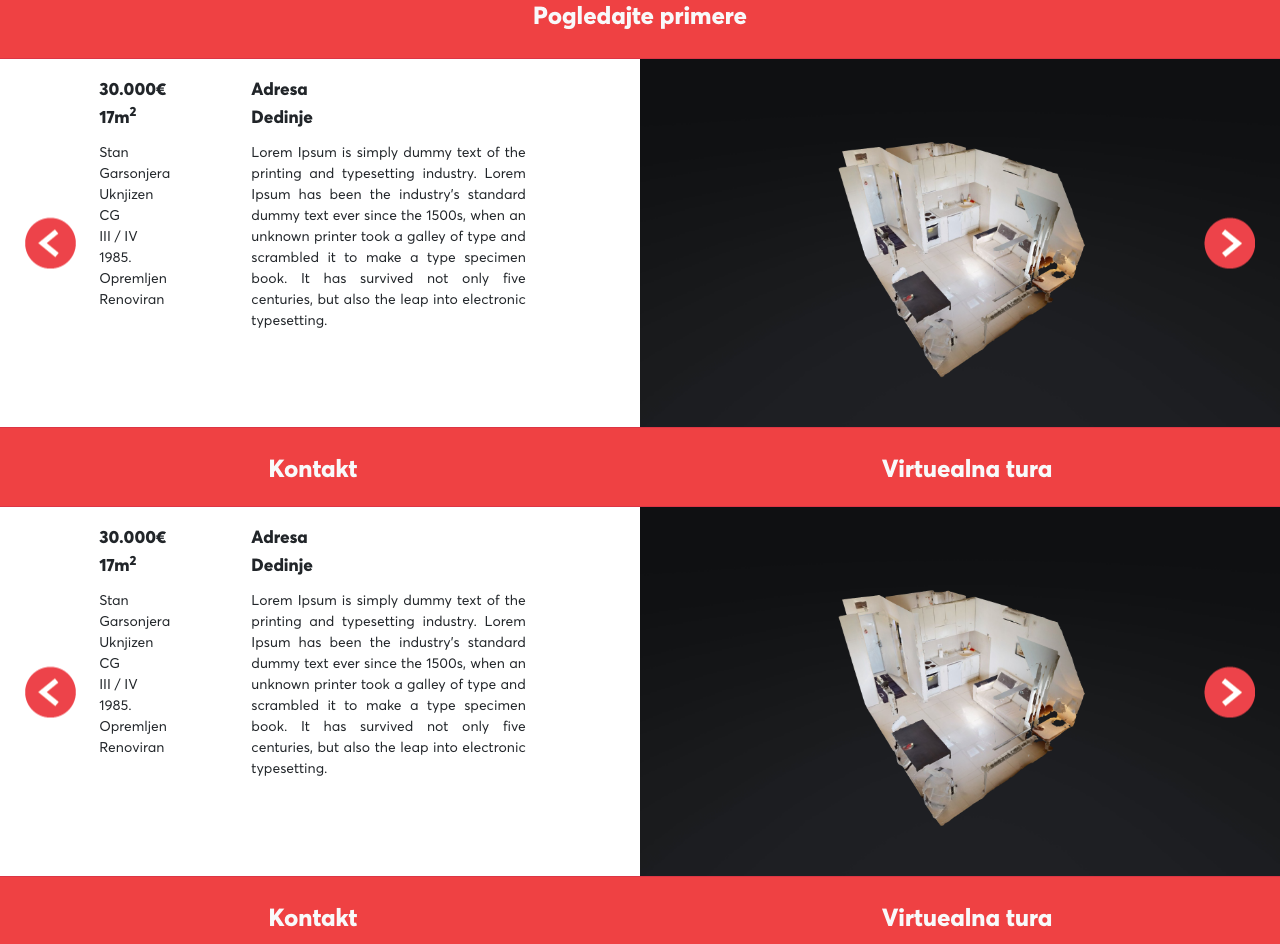
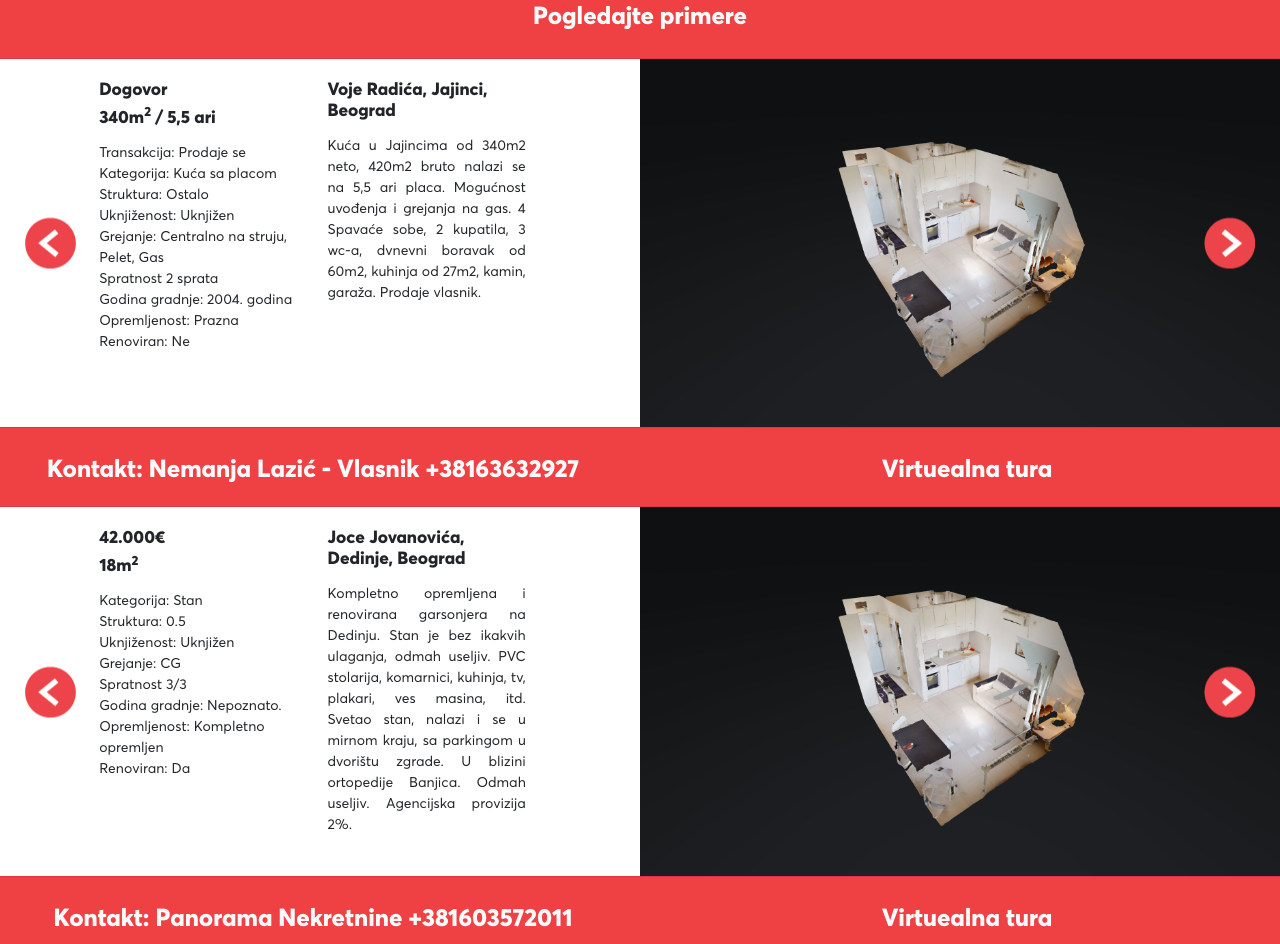
Before and after one commit to ediss/3DKvadrat, a plain HTML site: page test2.html in a window 1280 px wide. Shown: the part 2686-3630 px from the top of the page. Drawn offline with nearby package versions, Linux system fonts and the light colour scheme.

Commit message:
preparing for live

```diff
--- a/test2.html
+++ b/test2.html
@@ -116,8 +116,8 @@
 
     <!--numbers-->
     <div class="row" id="numbers">
-            <div class="col-12 col-md-4 text-center bg-grey" data-aos="fade-right"
-            data-aos-offset="200" data-aos-delay="150" data-aos-duration="400">
+        <div class="col-12 col-md-4 text-center bg-grey" data-aos="fade-right" data-aos-offset="200"
+            data-aos-delay="150" data-aos-duration="400">
             <div class="mt-5">
                 <h1 class="averta-bold display-3">89%</h1>
                 <div class="row">
@@ -131,8 +131,8 @@
 
         </div>
 
-            <div class="col-12 col-md-4 text-center" data-aos="zoom-in"
-                data-aos-offset="200" data-aos-delay="150" data-aos-duration="400">
+        <div class="col-12 col-md-4 text-center" data-aos="zoom-in" data-aos-offset="200" data-aos-delay="150"
+            data-aos-duration="400">
             <div class="mt-5">
                 <h1 class="averta-bold display-3">404%</h1>
                 <div class="row">
@@ -146,8 +146,8 @@
             </div>
 
         </div>
-            <div class="col-12 col-md-4 text-center" data-aos="fade-left"
-                data-aos-offset="200" data-aos-delay="150" data-aos-duration="400">
+        <div class="col-12 col-md-4 text-center" data-aos="fade-left" data-aos-offset="200" data-aos-delay="150"
+            data-aos-duration="400">
             <div class="mt-5">
                 <h1 class="averta-bold display-3">92%</h1>
                 <div class="row">
@@ -168,7 +168,7 @@
     <div class="row">
         <div class="col-12 col-lg-6 position-relative">
             <div class="row ">
-                    <div class="col-10 offset-1 about-us vertical-center d-none d-md-block" >
+                <div class="col-10 offset-1 about-us vertical-center d-none d-md-block">
 
 
                     <div class="mt-5">
@@ -190,7 +190,7 @@
                 </div>
 
                 <!--mobile-->
-                    <div class="col-10 offset-1 about-us  d-md-none" >
+                <div class="col-10 offset-1 about-us  d-md-none">
 
 
                     <div class="mt-5">
@@ -269,7 +269,8 @@
                         <img src="images/services/01.png" class="img-fluid" alt="">
                     </div>
 
-                        <p class="averta-bold text-wrap mt-5 text-red" data-aos="fade-up" data-aos-offset="100" data-aos-delay="150" data-aos-duration="400">
+                    <p class="averta-bold text-wrap mt-5 text-red" data-aos="fade-up" data-aos-offset="100"
+                        data-aos-delay="150" data-aos-duration="400">
                         Zakažite snimanje vaše nekretnine
                         putem formulara, e mail-a
                         ili telefona.</p>
@@ -279,7 +280,8 @@
                         <img src="images/services/02.png" class="img-fluid" alt="">
                     </div>
 
-                        <p class="averta-bold text-wrap mt-5 text-red" data-aos="fade-up" data-aos-offset="100" data-aos-delay="150" data-aos-duration="400">
+                    <p class="averta-bold text-wrap mt-5 text-red" data-aos="fade-up" data-aos-offset="100"
+                        data-aos-delay="150" data-aos-duration="400">
                         Naš stručni tim će vas posetiti
                         kako bi snimili prostor
                         uz minimalno zadržavanje</p>
@@ -289,7 +291,8 @@
                         <img src="images/services/03.png" class="img-fluid" alt="">
                     </div>
 
-                        <p class="averta-bold text-wrap mt-5 text-red" data-aos="fade-up" data-aos-offset="100" data-aos-delay="150" data-aos-duration="400">
+                    <p class="averta-bold text-wrap mt-5 text-red" data-aos="fade-up" data-aos-offset="100"
+                        data-aos-delay="150" data-aos-duration="400">
                         Kroz nekoliko sati ćemo vam
                         dostaviti sav materijal uključujući
                         fotografije, virtuelnu turu i video.</p>
@@ -309,9 +312,8 @@
         <div class="col-12">
             <div class="row text-center">
                 <div class="col-12 col-md-4 p-0  mt-2">
-                        <img src="images/services/Voje-Radica-1.jpg" class="img-fluid" alt="" data-aos="fade-right" data-aos-offset="200"
-                        data-aos-delay="150"
-                        data-aos-duration="400">
+                    <img src="images/services/Voje-Radica-1.jpg" class="img-fluid" alt="" data-aos="fade-right"
+                        data-aos-offset="200" data-aos-delay="150" data-aos-duration="400">
 
                     <div data-aos="zoom-in-right" data-aos-offset="200" data-aos-delay="350" data-aos-duration="400">
                         <h5 class="averta-bold mt-3 mb-0">Iz svog ugla</h5>
@@ -334,8 +336,8 @@
 
                 </div>
                 <div class="col-12 col-md-4 mt-2 p-0">
-                        <img src="images/services/Voje-Radica-3.jpg" class="img-fluid" alt=""
-                        data-aos="fade-right" data-aos-offset="200" data-aos-delay="350" data-aos-duration="400">
+                    <img src="images/services/Voje-Radica-3.jpg" class="img-fluid" alt="" data-aos="fade-right"
+                        data-aos-offset="200" data-aos-delay="350" data-aos-duration="400">
 
                     <div data-aos="zoom-in-left" data-aos-offset="200" data-aos-delay="550" data-aos-duration="400">
                         <h5 class="averta-bold mt-3 mb-0">Nacrt nekretnine</h5>
@@ -372,52 +374,50 @@
                     <div class="row">
                         <div class="col-10 offset-1 col-md-8 offset-md-2">
                             <div class="row">
-                                    <div class="col-4">
+                                <div class="col-6">
                                     <div class="price mt-4">
-                                            <h5 class="averta-bold">30.000&euro;</h5>
+                                        <h5 class="averta-bold">Dogovor</h5>
                                     </div>
                                     <div class="m2 mb-3">
                                         <h5 class="averta-bold">
-                                                17m<sup>2</sup>
+                                            340m<sup>2</sup> / 5,5 ari
                                         </h5>
                                     </div>
 
                                     <div class="row mt-3">
                                         <div class="col-12 averta-regular">
                                             <ul class="p-0">
-                                                    <li>Stan</li>
-                                                    <li>Garsonjera</li>
-                                                    <li>Uknjizen</li>
-                                                    <li>CG</li>
-                                                    <li>III / IV</li>
-                                                    <li>1985.</li>
-                                                    <li>Opremljen</li>
-                                                    <li>Renoviran</li>
+                                                <li>Transakcija: Prodaje se</li>
+                                                <li>Kategorija: Kuća sa placom</li>
+                                                <li>Struktura: Ostalo</li>
+                                                <li>Uknjiženost: Uknjižen</li>
+                                                <li>Grejanje: Centralno na struju, Pelet, Gas</li>
+                                                <li>Spratnost 2 sprata</li>
+                                                <li>Godina gradnje: 2004. godina</li>
+                                                <li>Opremljenost: Prazna</li>
+                                                <li>Renoviran: Ne</li>
                                             </ul>
                                         </div>
                                     </div>
 
                                 </div>
 
-                                    <div class="col-8">
+                                <div class="col-6">
                                     <div class="address mt-4">
-                                            <h5 class="averta-bold">Adresa</h5>
+
                                     </div>
                                     <div class="m2">
                                         <h5 class="averta-bold">
-                                                Dedinje
+                                            Voje Radića, Jajinci, Beograd
                                         </h5>
                                     </div>
 
                                     <div class="row mt-3">
                                         <div class="col-12">
-                                              <p class="averta-regular text-justify">Lorem Ipsum is simply dummy text of the printing
-                                                and typesetting industry. Lorem Ipsum has been
-                                                the industry's standard dummy text ever since the
-                                                1500s, when an unknown printer took a galley of
-                                                type and scrambled it to make a type specimen
-                                                book. It has survived not only five centuries, but
-                                                also the leap into electronic typesetting.</p>
+                                            <p class="averta-regular text-justify">
+                                                Kuća u Jajincima od 340m2 neto, 420m2 bruto nalazi se na 5,5 ari placa.
+                                                Mogućnost uvođenja i grejanja na gas. 4 Spavaće sobe, 2 kupatila, 3 wc-a, dvnevni boravak od 60m2, kuhinja od 27m2, kamin, garaža. Prodaje vlasnik.
+                                            </p>
                                         </div>
                                     </div>
                                 </div>
@@ -454,9 +454,9 @@
             <div class="col-12 h-80px header  border border-danger">
                 <div class="row">
                     <div class="col-6 text-center text-light mt-4">
-                            <h3 class="averta-bold mt-2 d-none d-md-block">Kontakt</h3>
+                        <h3 class="averta-bold mt-2 d-none d-md-block">Kontakt: Nemanja Lazić - Vlasnik +38163632927</h3>
                         <!--mobile only-->
-                            <h5 class="averta-bold mt-2 d-md-none">Kontakt</h5>
+                        <h5 class="averta-bold mt-2 d-md-none">Kontakt: Nemanja Lazić - Vlasnik +38163632927</h5>
 
                     </div>
                     <div class="col-6 text-center mt-4 text-light">
@@ -475,52 +475,48 @@
                     <div class="row">
                         <div class="col-10 offset-1 col-md-8 offset-md-2">
                             <div class="row">
-                                    <div class="col-4">
+                                <div class="col-6">
                                     <div class="price mt-4">
-                                            <h5 class="averta-bold">30.000&euro;</h5>
+                                        <h5 class="averta-bold">42.000&euro;</h5>
                                     </div>
                                     <div class="m2 mb-3">
                                         <h5 class="averta-bold">
-                                                17m<sup>2</sup>
+                                            18m<sup>2</sup>
                                         </h5>
                                     </div>
 
                                     <div class="row mt-3">
                                         <div class="col-12 averta-regular">
                                             <ul class="p-0">
-                                                    <li>Stan</li>
-                                                    <li>Garsonjera</li>
-                                                    <li>Uknjizen</li>
-                                                    <li>CG</li>
-                                                    <li>III / IV</li>
-                                                    <li>1985.</li>
-                                                    <li>Opremljen</li>
-                                                    <li>Renoviran</li>
+                                                <li>Kategorija: Stan</li>
+                                                <li>Struktura:  0.5</li>
+                                                <li>Uknjiženost: Uknjižen</li>
+                                                <li>Grejanje: CG</li>
+                                                <li>Spratnost 3/3</li>
+                                                <li>Godina gradnje: Nepoznato.</li>
+                                                <li>Opremljenost: Kompletno opremljen</li>
+                                                <li>Renoviran: Da</li>
                                             </ul>
                                         </div>
                                     </div>
 
                                 </div>
 
-                                    <div class="col-8">
+                                <div class="col-6">
                                     <div class="address mt-4">
-                                            <h5 class="averta-bold">Adresa</h5>
+
                                     </div>
                                     <div class="m2">
                                         <h5 class="averta-bold">
-                                                Dedinje
+                                            Joce Jovanovića, Dedinje, Beograd
                                         </h5>
                                     </div>
 
                                     <div class="row mt-3">
                                         <div class="col-12">
-                                              <p class="averta-regular text-justify">Lorem Ipsum is simply dummy text of the printing
-                                                and typesetting industry. Lorem Ipsum has been
-                                                the industry's standard dummy text ever since the
-                                                1500s, when an unknown printer took a galley of
-                                                type and scrambled it to make a type specimen
-                                                book. It has survived not only five centuries, but
-                                                also the leap into electronic typesetting.</p>
+                                            <p class="averta-regular text-justify">
+                                                Kompletno opremljena i renovirana garsonjera na Dedinju. Stan je bez ikakvih ulaganja, odmah useljiv. PVC stolarija, komarnici, kuhinja, tv, plakari, ves masina, itd. Svetao stan, nalazi i se u mirnom kraju, sa parkingom u dvorištu zgrade. U blizini ortopedije Banjica. Odmah useljiv. Agencijska provizija 2%.
+                                            </p>
                                         </div>
                                     </div>
                                 </div>
@@ -555,9 +551,11 @@
             <div class="col-12 h-80px header  border border-danger">
                 <div class="row">
                     <div class="col-6 text-center text-light mt-4">
-                            <h3 class="averta-bold mt-2 d-none d-md-block">Kontakt</h3>
+                        <h3 class="averta-bold mt-2 d-none d-md-block">Kontakt: Panorama Nekretnine
+                            +381603572011</h3>
                         <!--mobile only-->
-                            <h5 class="averta-bold mt-2 d-md-none">Kontakt</h5>
+                        <h5 class="averta-bold mt-2 d-md-none">Kontakt: Panorama Nekretnine
+                            +381603572011</h5>
                     </div>
                     <div class="col-6 text-center mt-4 text-light">
                         <h3 class="averta-bold mt-2 d-none d-md-block">Virtuealna tura</h3>
@@ -597,7 +595,8 @@
                         <input type="text" class="form-control" placeholder="Ime i prezime">
                         <textarea class="form-control" placeholder="Upit"> </textarea>
 
-                            <input type="submit" class="btn bg-grey btn-lg w-100 mt-2 averta-regular text-red " value = "Pošalji">
+                        <input type="submit" class="btn bg-grey btn-lg w-100 mt-2 averta-regular text-red "
+                            value="Pošalji">
                     </form>
                 </div>
                 <div class="col-12 col-md-4 mt-5">
@@ -672,7 +671,7 @@
                 $('.your-class').slick({
                     infinite: true,
                     slidesToShow: 1,
-                    slidesToScroll:1
+                    slidesToScroll: 1
                 });
             }
 
```
Lines whose indentation alone changed are shown as unchanged.
